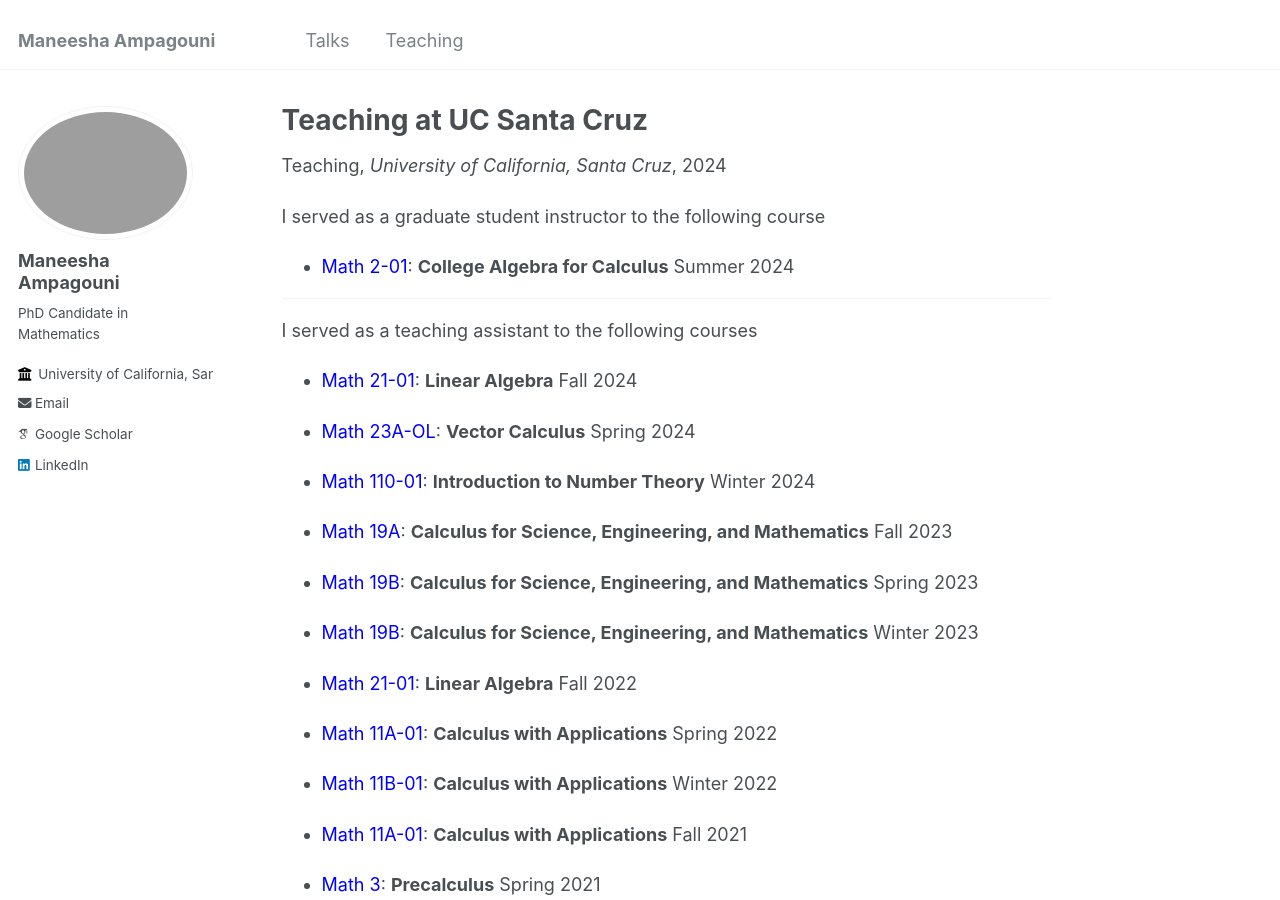
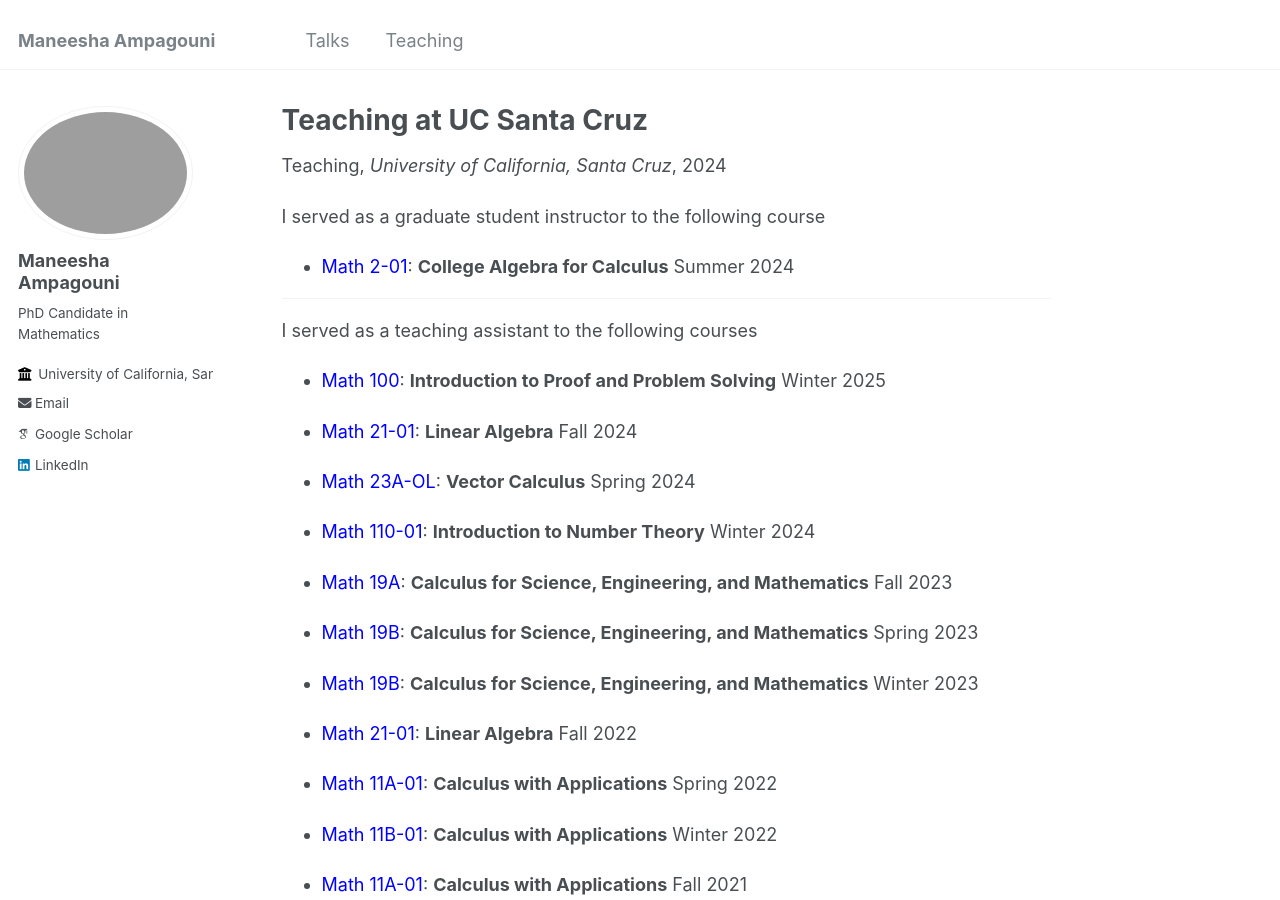
Before and after one commit to ManeeshaAmpagouni/maneeshaampagouni.github.io, a Jekyll site: the page built from _teaching/TAship at UCSC.md, in a window 1280 px wide and 900 px high. Built offline with Jekyll 4.4.1, drawn with Linux system fonts in a browser that asks for light colours; some web fonts are replaced.

Commit message:
TAship update

```diff
--- a/_teaching/TAship at UCSC.md
+++ b/_teaching/TAship at UCSC.md
@@ -15,6 +15,8 @@ I served as a graduate student instructor to the following course
 ---
 
 I served as a teaching assistant to the following courses
+
+- <span style="color:blue">Math 100</span>: **Introduction to Proof and Problem Solving** Winter 2025
 
 - <span style="color:blue">Math 21-01</span>: **Linear Algebra** Fall 2024
 
```
